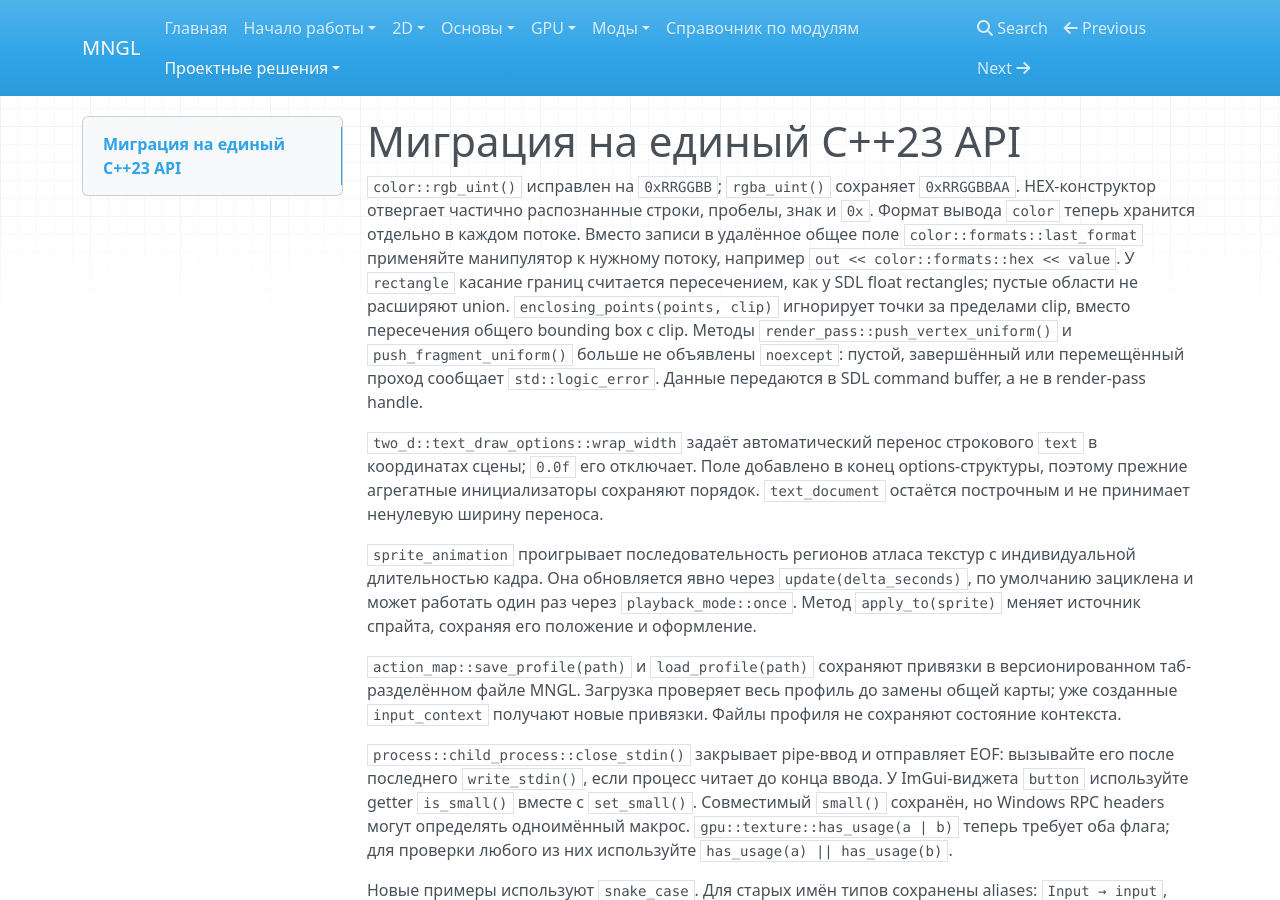
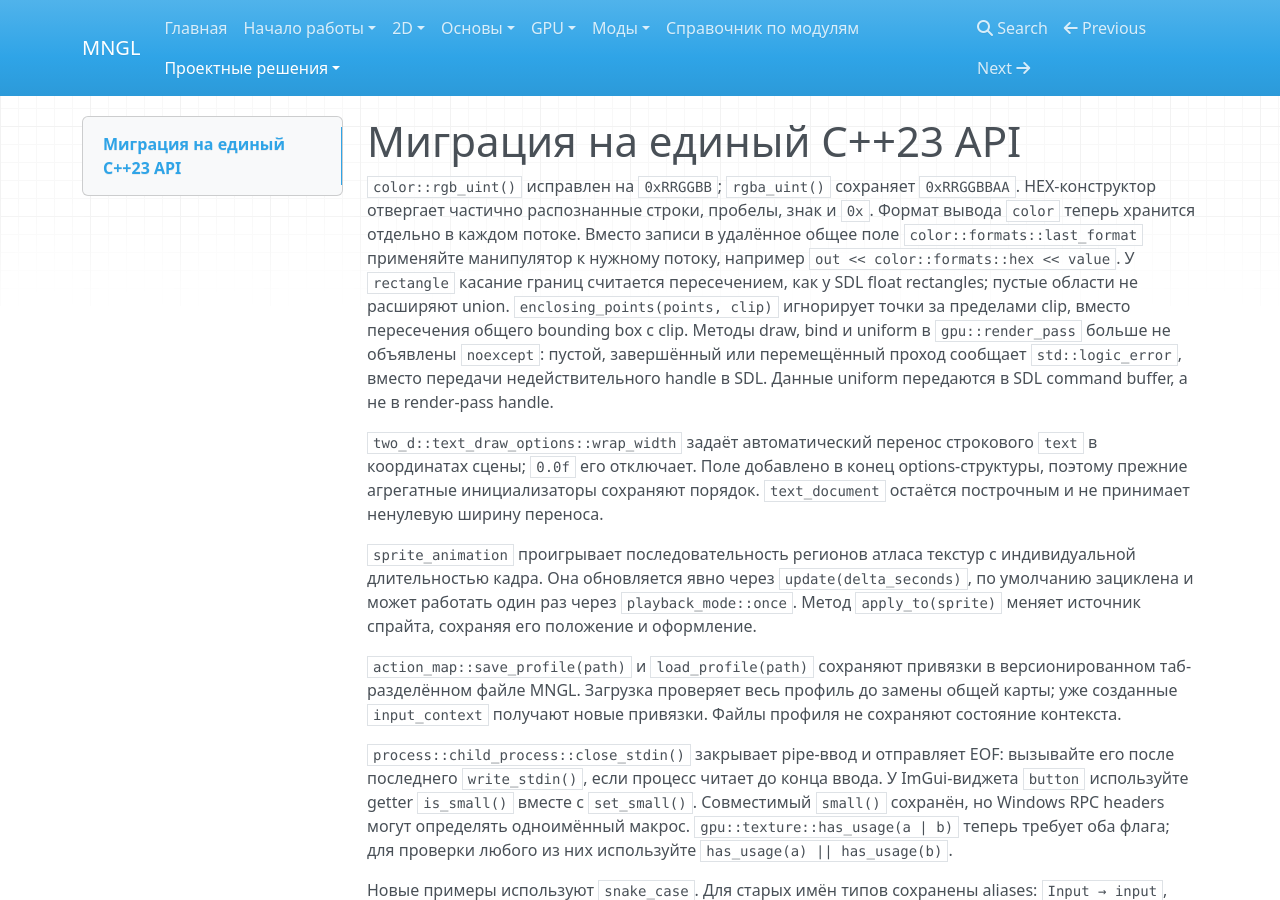
Before and after one commit to Romansgamp6tu/MNGL, an MkDocs documentation site: the page built from docs/design/migration.md, in a window 1280 px wide and 900 px high. Built offline with MkDocs 1.6.1, drawn with Linux system fonts in a browser that asks for light colours; nearby versions of some CDN libraries.

Commit message:
Fix issues #33, #37, and #42

```diff
--- a/docs/design/migration.md
+++ b/docs/design/migration.md
@@ -8,9 +8,10 @@ HEX-конструктор отвергает частично распозна
 У `rectangle` касание границ считается пересечением, как у SDL float rectangles;
 пустые области не расширяют union. `enclosing_points(points, clip)` игнорирует
 точки за пределами clip, вместо пересечения общего bounding box с clip.
-Методы `render_pass::push_vertex_uniform()` и `push_fragment_uniform()` больше
-не объявлены `noexcept`: пустой, завершённый или перемещённый проход сообщает
-`std::logic_error`. Данные передаются в SDL command buffer, а не в render-pass handle.
+Методы draw, bind и uniform в `gpu::render_pass` больше не объявлены `noexcept`:
+пустой, завершённый или перемещённый проход сообщает `std::logic_error`, вместо
+передачи недействительного handle в SDL. Данные uniform передаются в SDL command
+buffer, а не в render-pass handle.
 
 `two_d::text_draw_options::wrap_width` задаёт автоматический перенос строкового
 `text` в координатах сцены; `0.0f` его отключает. Поле добавлено в конец
```
Also changed, not shown: docs/core/input-recipes.md (+1 -1 lines), docs/core/windows-and-input.md (+2 -2 lines), docs/gpu/compute.md (+1 -1 lines), docs/gpu/pipelines-and-passes.md (+1 -1 lines), docs/reference/index.md (+1 -1 lines), 3 other files.
